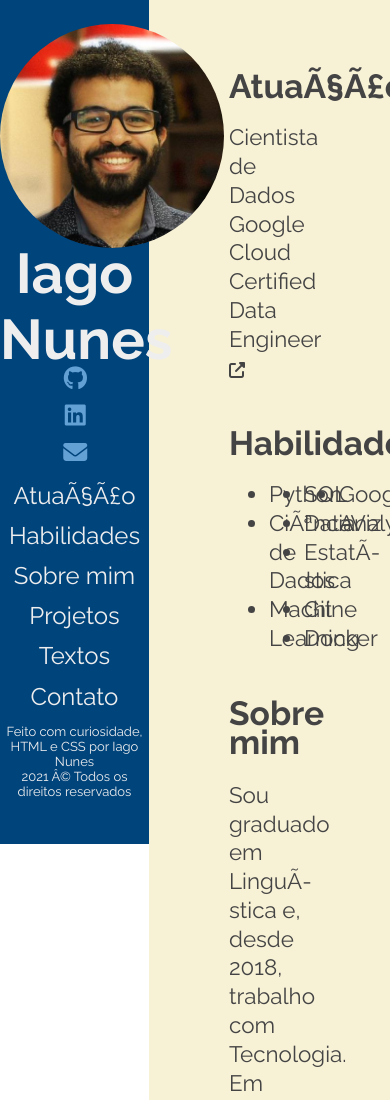
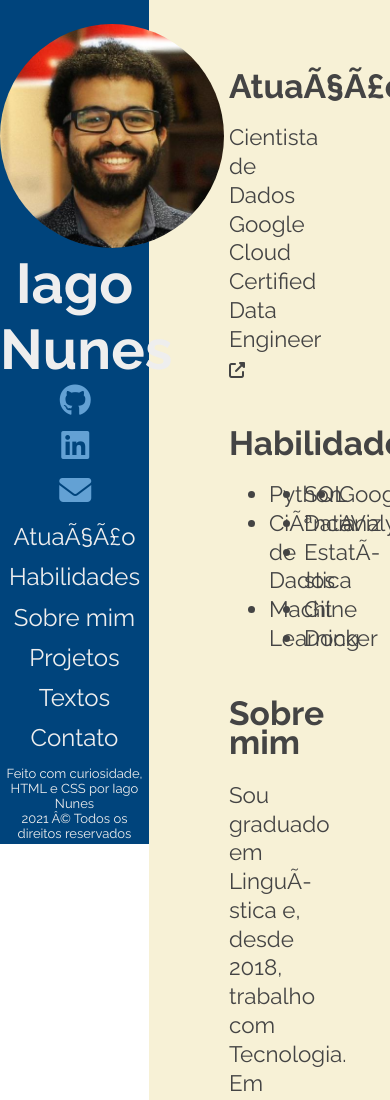
Before and after one commit to iago/iago.github.io, a plain HTML site: page index.html in a window 390 px wide. Shown: the top 1100 px of the page. Drawn offline with Linux system fonts and the light colour scheme.

Commit message:
fix: add better responsive design

```diff
--- a/styles/styles.css
+++ b/styles/styles.css
@@ -17,11 +17,10 @@ html, body {
 
 h1, h2 {
     padding: 0;
-    margin: 0;
+    margin: 0.1rem 0 0 0;
 }
 
 h1 {
-    margin-top: -0.5rem;
     font-size: 3.5rem;
     text-align: center;
     color: var(--cor-texto-claro);
@@ -67,7 +66,7 @@ p {
 
 .contato-resumo {
     margin: auto;
-    margin-top: -0.5rem;
+    margin-top: 0.5rem;
     width: 60%;
     text-align: center;
     text-decoration: none;
@@ -77,7 +76,7 @@ p {
     padding: 0 0.5rem 0.5rem;
     margin: 0 1.0rem 0 1.1rem;
     color: var(--cor-item-contato-claro);
-    font-size: 1.5rem;
+    font-size: 2.0rem;
     transition: all ease-in-out 200ms;
     display: inline-block;
 }
@@ -177,7 +176,7 @@ em ::selection {
 
 @media screen and (max-height: 650px) {
     h1 {
-        padding-bottom: 1rem;
+        padding: 0 1rem 0 0;
         font-size: 3rem;
         text-align: center;
         color: var(--cor-texto-claro);
@@ -187,6 +186,10 @@ em ::selection {
         height: 11.5rem;
         width: 11.5rem;
         margin: 2rem auto 1rem;
+    }
+
+    .contato-resumo {
+        width: 100%;
     }
 
     .contato-resumo a {
@@ -205,7 +208,8 @@ em ::selection {
 }
 
 @media screen and (max-width: 1200px) {
-    .contato {
+    .contato-resumo {
+        margin: 0;
         width: 100%;
     }
 }
```
